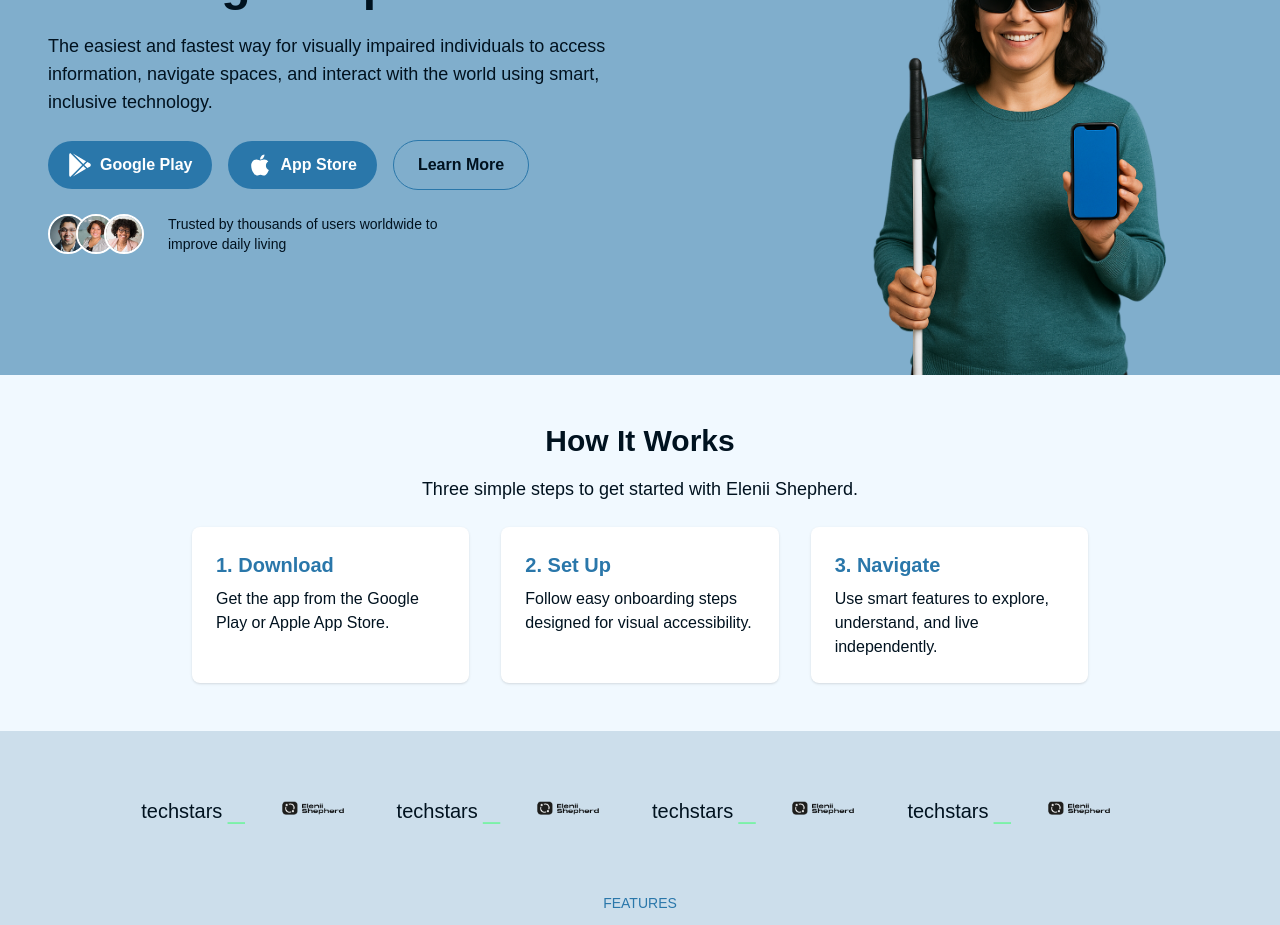
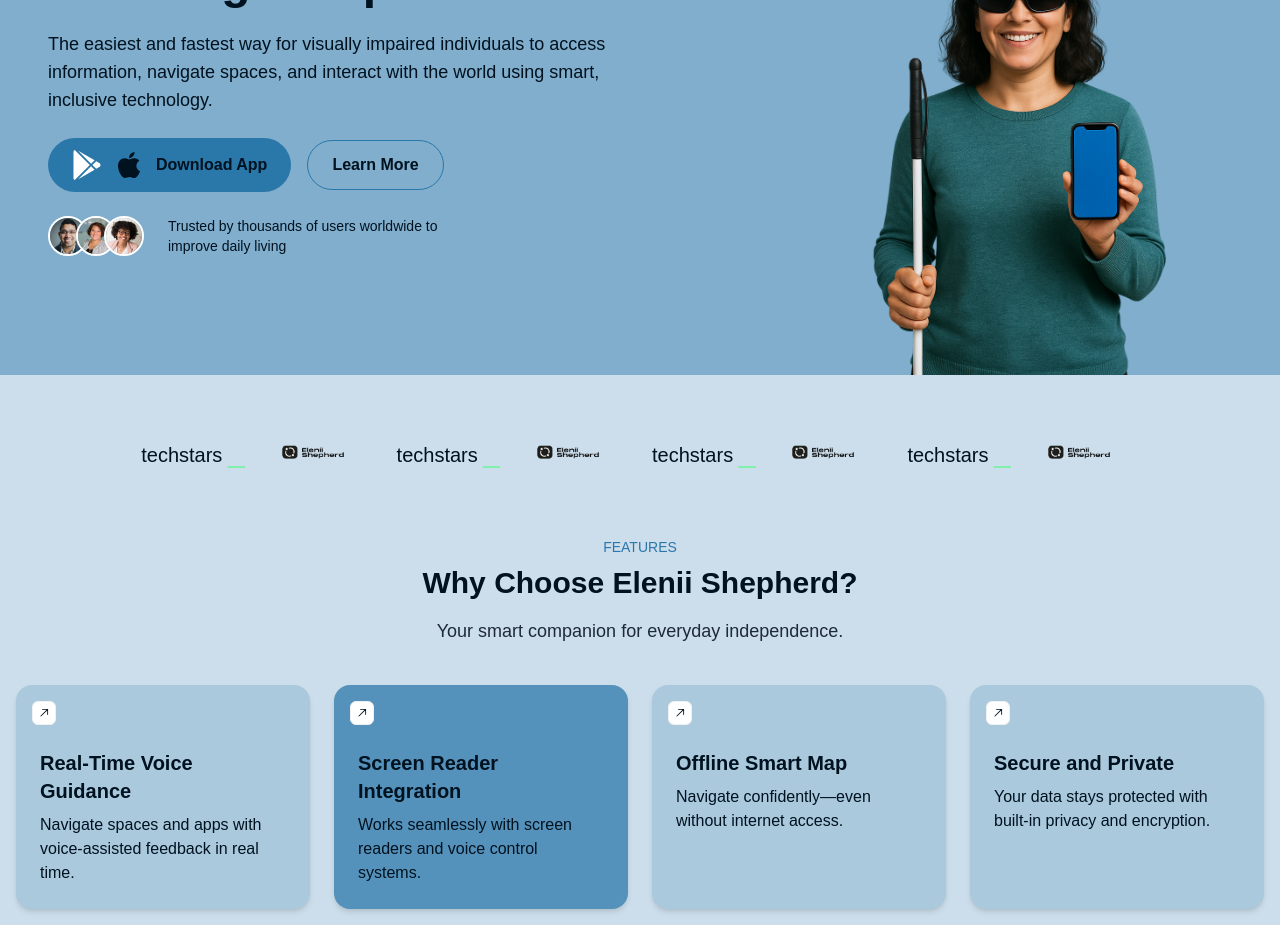
Before and after one commit to Elenii-Org/Elenii-Shepherd, a Next.js app: page / in a window 1280 px wide. Shown: the part 440-1365 px from the top of the page. Built offline with nearby package versions, Linux system fonts and the light colour scheme.

Commit message:
update on the landingPage Componenmts

```diff
--- a/src/Components/LandingPage.tsx
+++ b/src/Components/LandingPage.tsx
@@ -6,6 +6,11 @@
 
 export default function LandingPage() {
   const [showAccessibilityInfo, setShowAccessibilityInfo] = useState(false);
+
+  const handleDownloadClick = () => {
+    // Opens Google Play store link in new tab (example)
+    window.open("https://play.google.com/store/apps/details?id=your.app.id", "_blank");
+  };
 
   const handleLearnMoreClick = () => {
     const section = document.getElementById("how-it-works");
@@ -19,14 +24,13 @@
   };
 
   return (
-    <>
     <div className="bg-[#80AECC] px-4 md:px-12">
       <div className="flex flex-col-reverse lg:flex-row items-center justify-between gap-12">
         {/* Left Side */}
         <div className="right-10 mt-6 lg:w-1/2 space-y-6 text-center lg:text-left">
           <button
             onClick={toggleAccessibilityInfo}
-              className="bg-white text-[#2A77AA] px-4 py-2 rounded-full font-semibold"
+            className="bg-white text-[#2A77AA] px-4 py-2 rounded-full font"
             aria-expanded={showAccessibilityInfo}
             aria-controls="accessibility-info"
           >
@@ -58,29 +62,12 @@
 
           <div className="flex flex-col sm:flex-row items-center gap-4">
             <button
-                onClick={() =>
-                  window.open(
-                    "https://play.google.com/store/apps/details?id=your.app.id",
-                    "_blank"
-                  )
-                }
-                className="flex items-center gap-2 bg-[#2A77AA] text-white font-bold px-5 py-3 rounded-full hover:bg-blue-700 transition"
+              onClick={handleDownloadClick}
+              className="flex items-center gap-3 bg-[#2A77AA] text-white font-bold px-6 py-3 rounded-full hover:bg-blue-700 transition"
             >
-                <FaGooglePlay size={24} />
-                <span>Google Play</span>
-              </button>
-
-              <button
-                onClick={() =>
-                  window.open(
-                    "https://apps.apple.com/app/idYOUR_APP_ID",
-                    "_blank"
-                  )
-                }
-                className="flex items-center gap-2 bg-[#2A77AA] text-white font-bold px-5 py-3 rounded-full hover:bg-blue-700 transition"
-              >
-                <FaApple size={24} />
-                <span>App Store</span>
+              <FaGooglePlay size={30} />
+              <FaApple size={30} className="text-[#00121f]" />
+              <span className="text-[#00121f] font-bold">Download App</span>
             </button>
 
             <button
@@ -126,52 +113,5 @@
         </div>
       </div>
     </div>
-
-      {/* How it Works Section */}
-      <section
-        id="how-it-works"
-        className="bg-[#f1f9ff] py-12 px-6 text-center"
-      >
-        <div className="max-w-4xl mx-auto">
-          <h2 className="text-3xl font-bold text-[#00121f] mb-4">
-            How It Works
-          </h2>
-          <p className="text-[#00121f] text-lg mb-6">
-            Three simple steps to get started with Elenii Shepherd.
-          </p>
-
-          {/* Example Steps */}
-          <div className="grid md:grid-cols-3 gap-8 text-left">
-            <div className="bg-white p-6 rounded-lg shadow">
-              <h3 className="font-bold text-[#2A77AA] text-xl mb-2">
-                1. Download
-              </h3>
-              <p className="text-[#00121f]">
-                Get the app from the Google Play or Apple App Store.
-              </p>
-            </div>
-
-            <div className="bg-white p-6 rounded-lg shadow">
-              <h3 className="font-bold text-[#2A77AA] text-xl mb-2">
-                2. Set Up
-              </h3>
-              <p className="text-[#00121f]">
-                Follow easy onboarding steps designed for visual accessibility.
-              </p>
-            </div>
-
-            <div className="bg-white p-6 rounded-lg shadow">
-              <h3 className="font-bold text-[#2A77AA] text-xl mb-2">
-                3. Navigate
-              </h3>
-              <p className="text-[#00121f]">
-                Use smart features to explore, understand, and live
-                independently.
-              </p>
-            </div>
-          </div>
-        </div>
-      </section>
-    </>
   );
 }
```
Lines whose indentation alone changed are shown as unchanged.
